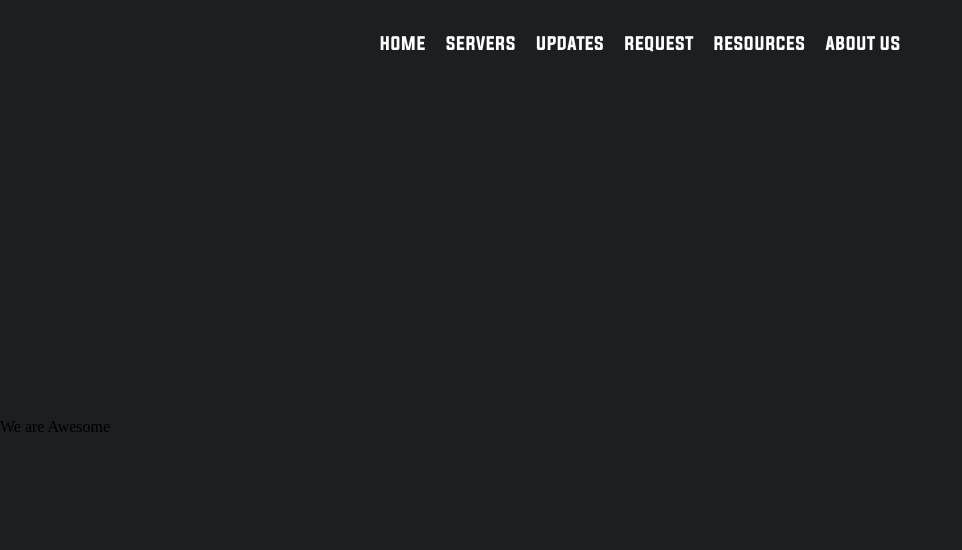
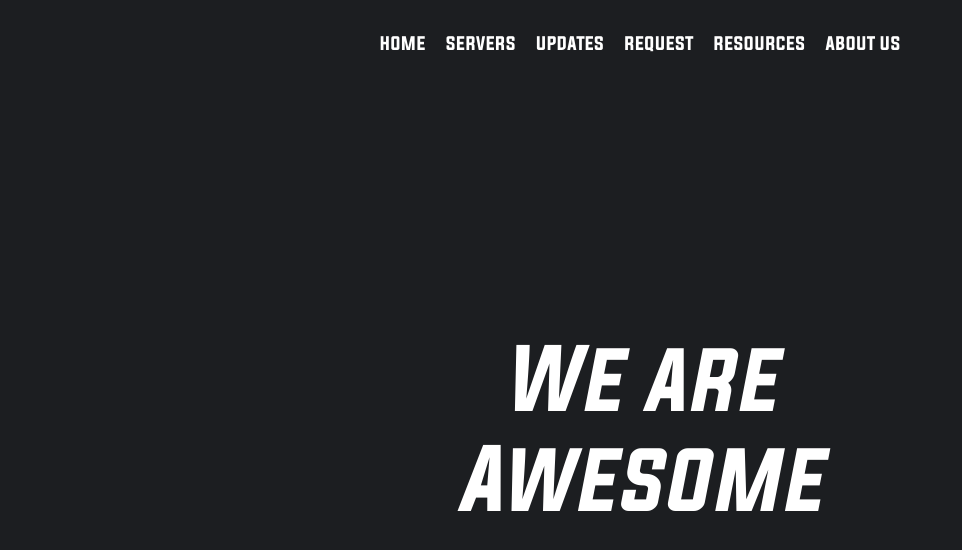
Before and after one commit to Danushka-Madushan/power-of-noobs, a plain HTML site: page index.html in a window 1280 px wide. Shown: the whole page, without its empty margins (0-962 px from the left). Drawn offline with Linux system fonts and the light colour scheme.

Commit message:
update style.css

```diff
--- a/css/style.css
+++ b/css/style.css
@@ -1,7 +1,7 @@
 @import url(./theme.css);
 @import url(./fonts.css);
 @import url(./header.css);
-@import url(./container.css);
+@import url(./opening-section.css);
 @import url(./footer.css);
 @import url(./animations.css);
 
```
